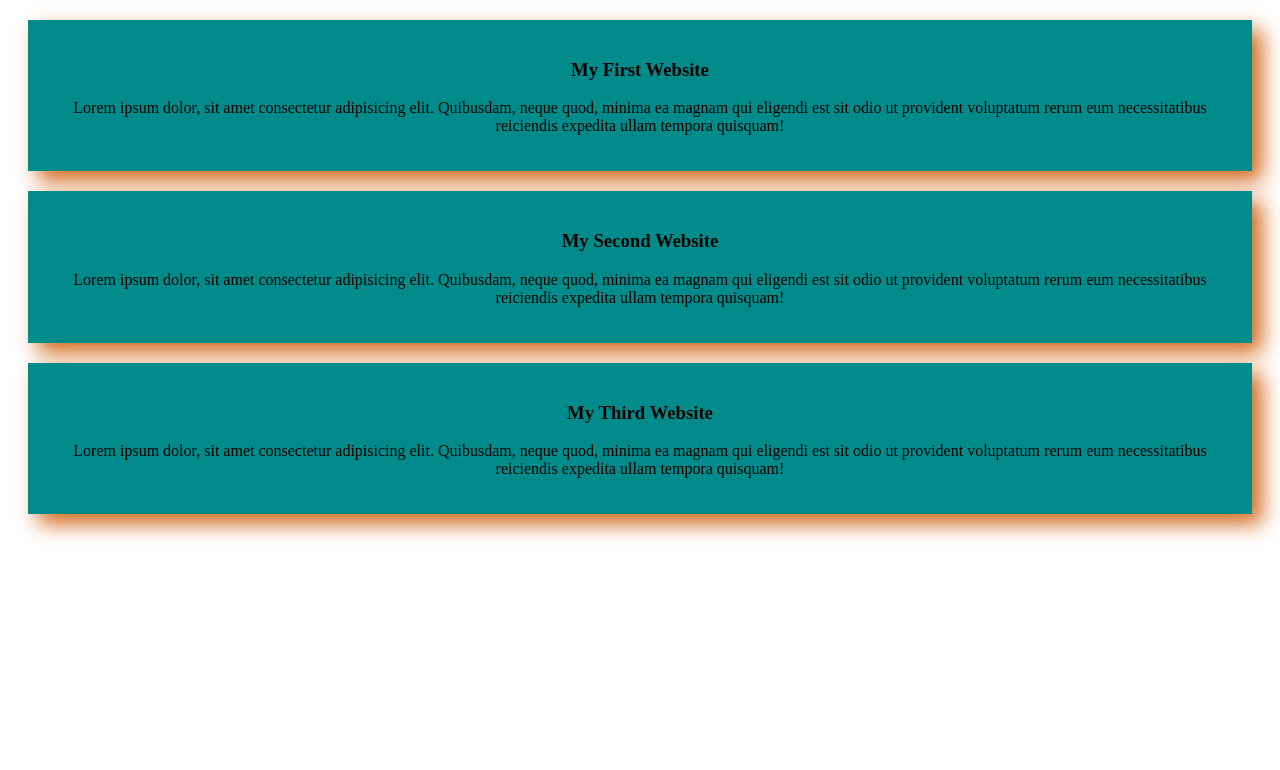
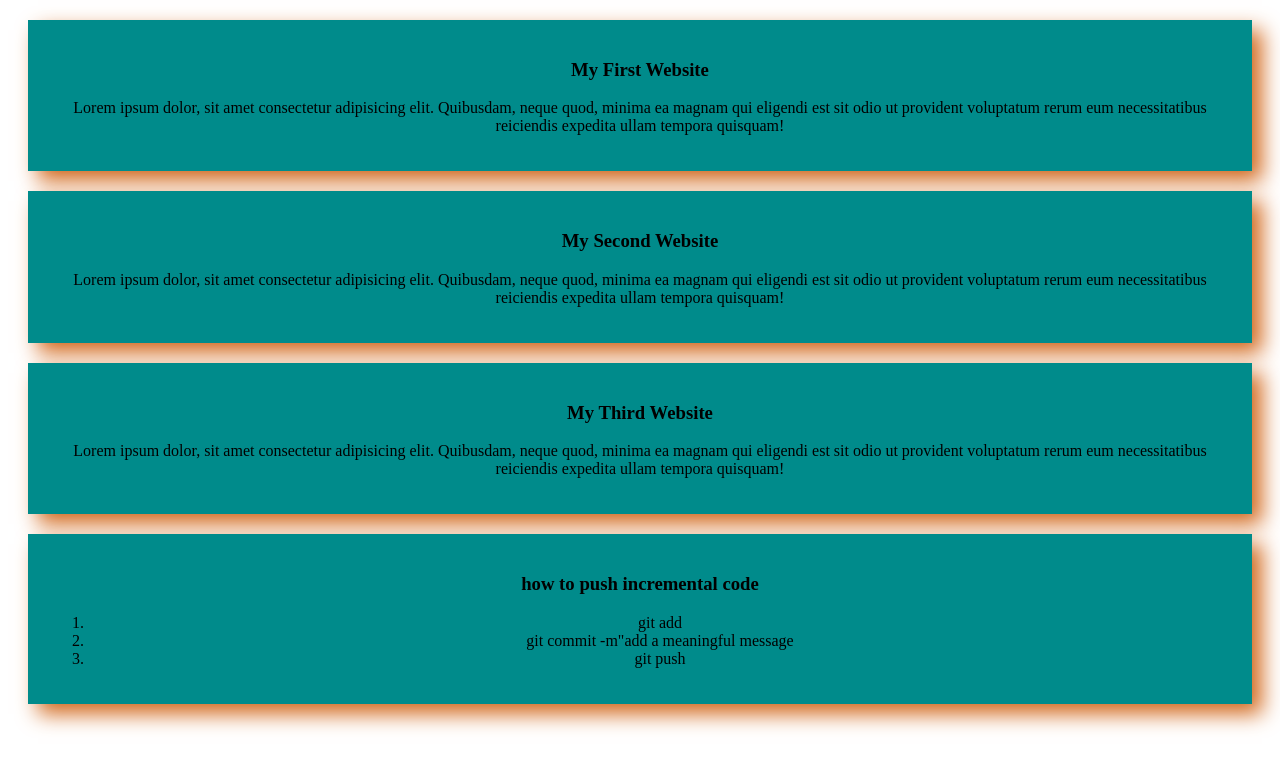
Before and after one commit to Faysal792/my-first-simple-repo, a plain HTML site: page simple.html in a window 1280 px wide. Drawn offline with Linux system fonts and the light colour scheme.

Commit message:
added List

```diff
--- a/simple.html
+++ b/simple.html
@@ -20,5 +20,13 @@
         <h3>My Third Website</h3>
         <p>Lorem ipsum dolor, sit amet consectetur adipisicing elit. Quibusdam, neque quod, minima ea magnam qui eligendi est sit odio ut provident voluptatum rerum eum necessitatibus reiciendis expedita ullam tempora quisquam!</p>
     </div>
+    <div>
+        <h3>how to push incremental code</h3>
+        <ol>
+            <li>git add</li>
+                <li>git commit -m"add a meaningful message</li>
+                <li>git push</li>
+        </ol>
+    </div>
 </body>
 </html>
```
